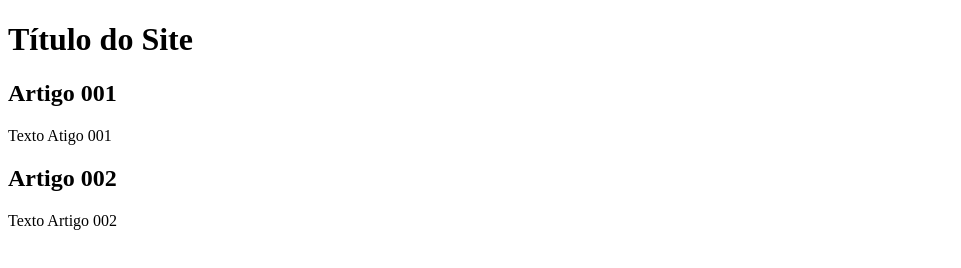
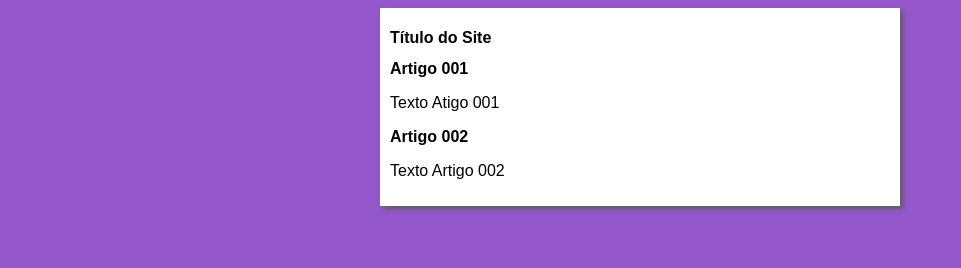
Before and after one commit to LidianeMendess/projeto-site, a plain HTML site: page index.html in a window 1280 px wide. Shown: the whole page, without its empty margins (0-961 px from the left). Drawn offline with Linux system fonts and the light colour scheme.

Commit message:
iniciei o design

```diff
--- /dev/null
+++ b/estilos/style.css
@@ -0,0 +1,17 @@
+*{
+    font-family: Arial, Helvetica, sans-serif;
+    font-size: 16px;
+}
+
+body {
+    background-color: rgb(148, 87, 204);
+
+}
+
+main {
+    background-color: white;
+    width: 500px;
+    margin: auto;
+    padding: 10px;
+    box-shadow: 3px 3px 5px rgb(97, 92, 92);
+}
--- a/index.html
+++ b/index.html
@@ -10,6 +10,7 @@
     <main>
         <header>
             <h1>Título do Site</h1>
+            <link rel="stylesheet" href="estilos/style.css">
         </header>
         <article>
             <h2>Artigo 001</h2>
```
